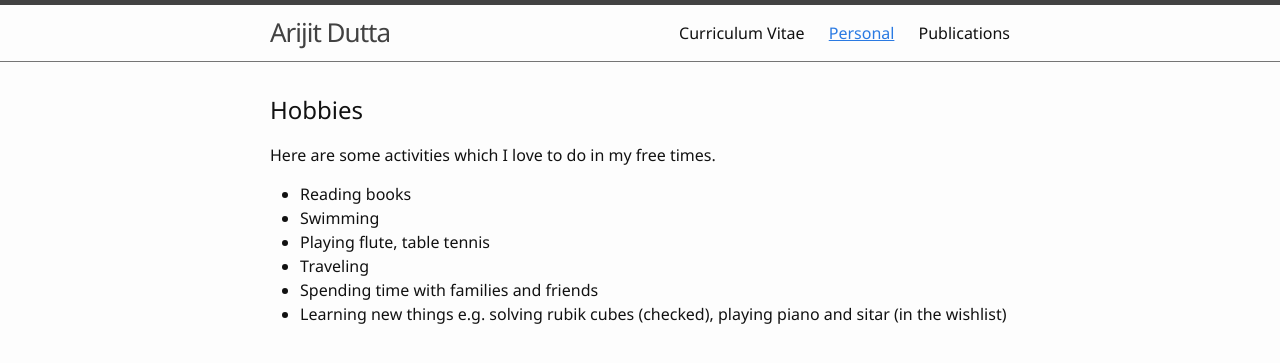
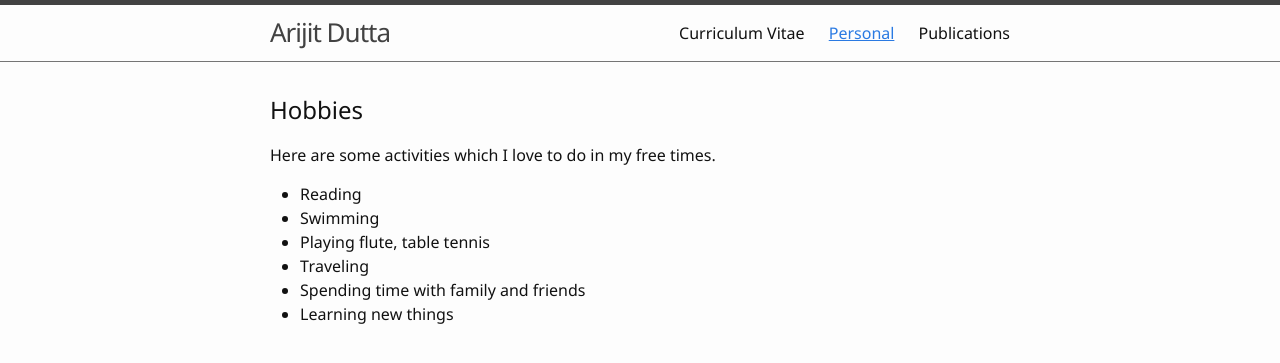
Before and after one commit to arijitdutta67/Hello-world, a Jekyll site: the page built from Personal.md, in a window 1280 px wide. Shown: the top 363 px of the page. Built offline with Jekyll 4.4.1, drawn with Linux system fonts in a browser that asks for light colours.

Commit message:
Updating cv and minor changes

```diff
--- a/Personal.md
+++ b/Personal.md
@@ -5,9 +5,9 @@ nav: true
 
 ## Hobbies
 Here are some activities which I love to do in my free times.
-- Reading books
+- Reading
 - Swimming
 - Playing flute, table tennis
 - Traveling
-- Spending time with families and friends
-- Learning new things e.g. solving rubik cubes (checked), playing piano and sitar (in the wishlist)
+- Spending time with family and friends
+- Learning new things
```
Also changed, not shown: Publication.md (+1 -2 lines), index.md (+2 -2 lines), 6 other files.
